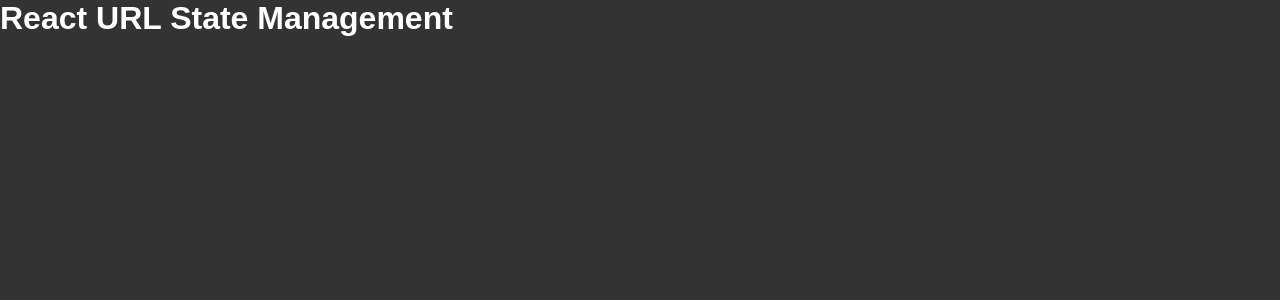
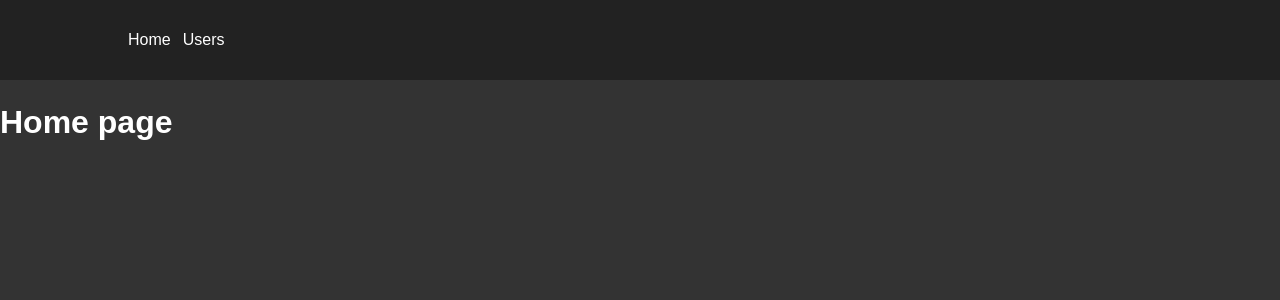
Before and after one commit to victorbadaro/react-url-state-management, a React (Vite) app: page /home in a window 1280 px wide. Shown: the top 300 px of the page. Built offline with nearby package versions, Linux system fonts and the light colour scheme.

Commit message:
feat: add router to access all the pages

```diff
--- a/src/App.tsx
+++ b/src/App.tsx
@@ -1,5 +1,12 @@
+import { BrowserRouter as Router } from 'react-router-dom';
+import { AppRoutes } from './routes';
+
 import './styles/global.css';
 
 export function App() {
-	return <h1>React URL State Management</h1>;
+	return (
+		<Router>
+			<AppRoutes />
+		</Router>
+	);
 }
--- a/src/components/Header/index.tsx
+++ b/src/components/Header/index.tsx
@@ -1,11 +1,12 @@
+import { Link } from 'react-router-dom';
 import styles from './styles.module.css';
 
 export function Header() {
 	return (
 		<header className={styles.header}>
 			<nav>
-				<a>Home</a>
-				<a>Users</a>
+				<Link to="home">Home</Link>
+				<Link to="users">Users</Link>
 			</nav>
 		</header>
 	);
--- /dev/null
+++ b/src/routes/index.tsx
@@ -0,0 +1,20 @@
+import { AppLayout } from '@/layouts/AppLayout';
+import { Home } from '@/pages/Home';
+import { NotFound } from '@/pages/NotFound';
+import { Users } from '@/pages/Users';
+import { Navigate, Route, Routes } from 'react-router-dom';
+
+export function AppRoutes() {
+	return (
+		<Routes>
+			<Route path="/" element={<AppLayout />}>
+				<Route index element={<Navigate to="home" />} />
+
+				<Route path="home" element={<Home />} />
+				<Route path="users" element={<Users />} />
+
+				<Route path="*" element={<NotFound />} />
+			</Route>
+		</Routes>
+	);
+}
```
